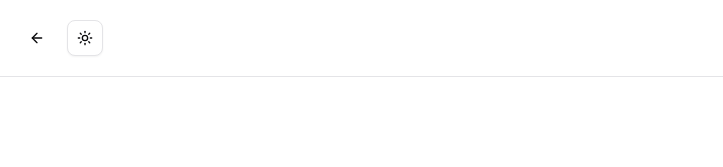
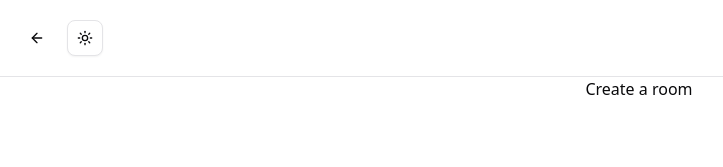
Before and after one commit to NickyHariniaina/shirugame-trivia-dev, a Next.js app: page /room/create in a window 1280 px wide. Shown: the top 167 px of the page, without its empty margins (1-724 px from the left). Built offline with nearby package versions, Linux system fonts and the light colour scheme; a web font is replaced by a local one.

Commit message:
feat: add room components with mock value

```diff
--- a/src/app/room/create/page.tsx
+++ b/src/app/room/create/page.tsx
@@ -1,8 +1,10 @@
+import { RoomCreationBody } from "@/components/ui/Room/RoomCreationBody";
 import { RoomHeader } from "@/components/ui/Room/RoomHeader";
 
 const Page = () => {
   return <div>
     <RoomHeader />
+    <RoomCreationBody />
   </div>;
 }
 
--- /dev/null
+++ b/src/components/ui/Room/RoomCreationBody.tsx
@@ -0,0 +1,10 @@
+export const RoomCreationBody = () => {
+  return (
+    <div className="flex flex-col items-center gap-4">
+      <h2 className="">Create a room</h2>
+      <div className="flex flex-col gap-4">
+
+      </div>
+    </div>
+  );
+};
```
